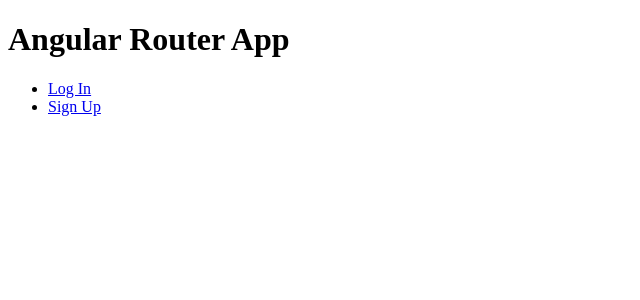
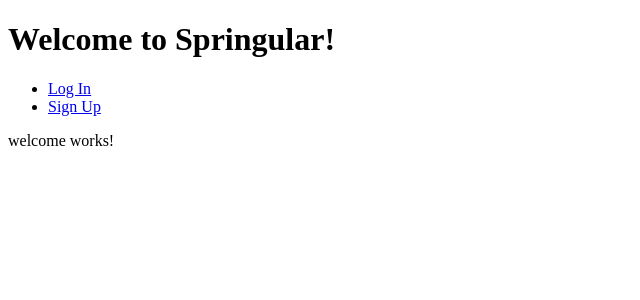
Before and after one commit to chopsticks-user/Springular, an Angular app in the folder frontend/: page / in a window 1280 px wide. Shown: the top 300 px of the page, without its empty margins (0-640 px from the left). Built offline with nearby package versions, Linux system fonts and the light colour scheme.

Commit message:
Add welcome page

```diff
--- a/frontend/src/app/app.component.html
+++ b/frontend/src/app/app.component.html
@@ -1,22 +1 @@
-<h1>Angular Router App</h1>
-<nav>
-  <ul>
-    <li>
-      <a
-        routerLink="/login"
-        routerLinkActive="active"
-        ariaCurrentWhenActive="page"
-        >Log In</a
-      >
-    </li>
-    <li>
-      <a
-        routerLink="/signup"
-        routerLinkActive="active"
-        ariaCurrentWhenActive="page"
-        >Sign Up</a
-      >
-    </li>
-  </ul>
-</nav>
 <router-outlet />
--- a/frontend/src/app/app.component.ts
+++ b/frontend/src/app/app.component.ts
@@ -6,8 +6,6 @@ import { SignupComponent } from './components/signup/signup.component';
 @Component({
   selector: 'app-root',
   standalone: true,
-  templateUrl: './app.component.html',
-  styleUrl: './app.component.css',
   imports: [
     RouterOutlet,
     RouterLink,
@@ -15,6 +13,8 @@ import { SignupComponent } from './components/signup/signup.component';
     LoginComponent,
     SignupComponent,
   ],
+  templateUrl: './app.component.html',
+  styleUrl: './app.component.css',
 })
 export class AppComponent {
   title = 'springular';
--- a/frontend/src/app/app.routes.ts
+++ b/frontend/src/app/app.routes.ts
@@ -1,8 +1,10 @@
 import { Routes } from '@angular/router';
 import { LoginComponent } from './components/login/login.component';
 import { SignupComponent } from './components/signup/signup.component';
+import { WelcomeComponent } from './components/welcome/welcome.component';
 
 export const routes: Routes = [
-    {path: 'login', component: LoginComponent},
-    {path: 'signup', component: SignupComponent},
+  { path: '', component: WelcomeComponent },
+  { path: 'login', component: LoginComponent },
+  { path: 'signup', component: SignupComponent },
 ];
--- a/frontend/src/app/components/login/login.component.ts
+++ b/frontend/src/app/components/login/login.component.ts
@@ -5,8 +5,6 @@ import { Component } from '@angular/core';
   standalone: true,
   imports: [],
   templateUrl: './login.component.html',
-  styleUrl: './login.component.css'
+  styleUrl: './login.component.css',
 })
-export class LoginComponent {
-
-}
+export class LoginComponent { }
--- /dev/null
+++ b/frontend/src/app/components/welcome/welcome.component.html
@@ -0,0 +1,22 @@
+<h1>Welcome to Springular!</h1>
+<nav>
+  <ul>
+    <li>
+      <a
+        routerLink="/login"
+        routerLinkActive="active"
+        ariaCurrentWhenActive="page"
+        >Log In</a
+      >
+    </li>
+    <li>
+      <a
+        routerLink="/signup"
+        routerLinkActive="active"
+        ariaCurrentWhenActive="page"
+        >Sign Up</a
+      >
+    </li>
+  </ul>
+</nav>
+<p>welcome works!</p>
```
Also changed, not shown: frontend/src/app/components/welcome/welcome.component.ts (added, +17 -0 lines), frontend/src/app/components/welcome/welcome.component.css (added), 1 other file (tests, documents, lock files or other folders).
